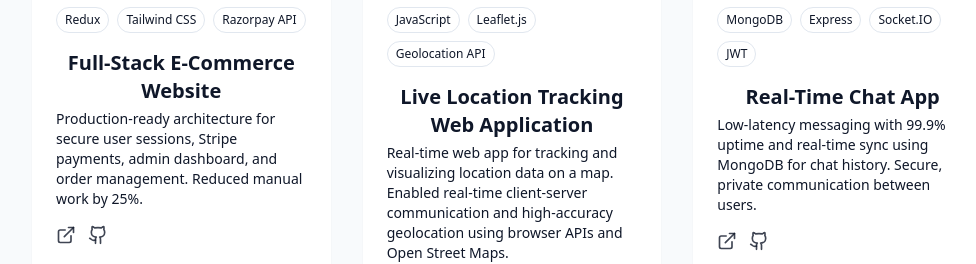
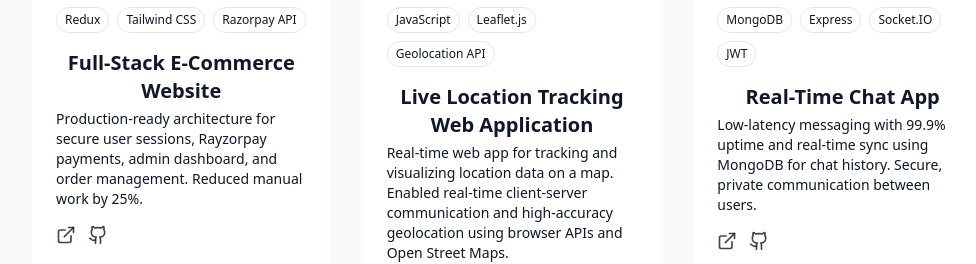
Before and after one commit to abhishek-ab7/Portfolio, a React (Vite) app: page / in a window 1280 px wide. Shown: the part 3733-3997 px from the top of the page, without its empty margins (128-1104 px from the left). Built offline with nearby package versions, Linux system fonts and the light colour scheme.

Commit message:
Update ProjectsSection.jsx

```diff
--- a/src/components/ProjectsSection.jsx
+++ b/src/components/ProjectsSection.jsx
@@ -5,7 +5,7 @@ const projects = [
     id: 1,
     title: "Full-Stack E-Commerce Website",
     description:
-      "Production-ready architecture for secure user sessions, Stripe payments, admin dashboard, and order management. Reduced manual work by 25%.",
+      "Production-ready architecture for secure user sessions, Rayzorpay payments, admin dashboard, and order management. Reduced manual work by 25%.",
     image: "/projects/project_1.png",
     tags: ["React.js", "Node.js", "MongoDB", "Redux", "Tailwind CSS", "Razorpay API"],
     demoUrl: "https://e-commerce-mauve-eight.vercel.app/",
```
